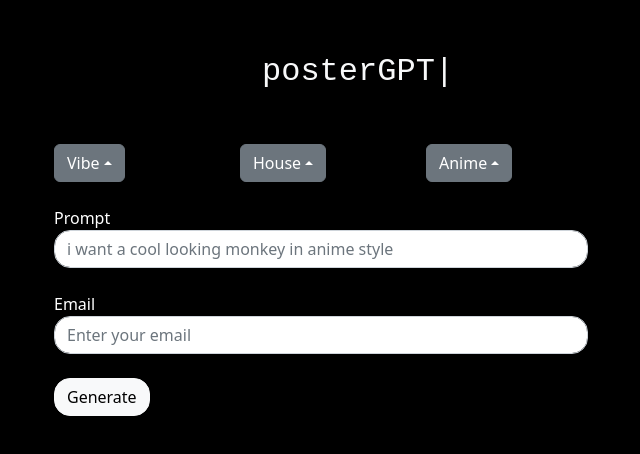
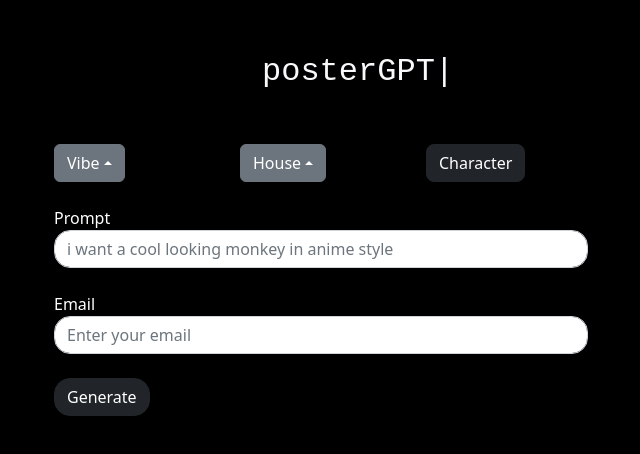
Before and after one commit to AniruthRamesh/PosterGPT, a React (Vite) app in the folder PosterGpt/: page / in a window 1280 px wide. Shown: the top 454 px of the page, without its empty margins (319-959 px from the left). Built offline with nearby package versions, Linux system fonts and the light colour scheme.

Commit message:
changed the character button

```diff
--- a/PosterGpt/src/App.jsx
+++ b/PosterGpt/src/App.jsx
@@ -9,9 +9,11 @@ import axios from "axios"
 function App() {
   const [house,setHouse] = useState("")
   const [vibe,setVibe] = useState("")
-  const [anime,setAnime] = useState("")
+  const [character,setCharacter] = useState("")
   const [prompt,setPrompt] = useState("")
   const [email,setEmail] = useState("")
+  const [toggle,setToggle] = useState(false)
+
 
   const handleVibe = (option)=>{
    setVibe(option)
@@ -21,12 +23,19 @@ function App() {
     setHouse(option)
    }
 
-   const handleAnime = (option)=>{
-    setAnime(option)
+   const handleSubmit = async ()=>{
+
+
+    const response = await axios.post("http://localhost:4000/api/prompts",{})
    }
 
-   const handleSubmit = async ()=>{
-    const response = await axios.post("http://localhost:4000/api/prompts",{})
+   const handleToggle = ()=>{
+    setToggle(true)
+   }
+
+   const handleSave = ()=>{
+    setToggle(false)
+
    }
 
   return (
@@ -81,16 +90,10 @@ function App() {
                 </div>
 
                 <div className="col-4">
-                <div class="dropup-center dropup">
-                  <button class="btn btn-secondary dropdown-toggle" type="button" data-bs-toggle="dropdown" aria-expanded="false">
-                    Anime
-                  </button>
-                  <ul class="dropdown-menu">
-                    <li><a class="dropdown-item" href="#" onClick={()=>handleAnime("Naruto")}>Naruto</a></li>
-                    <li><a class="dropdown-item" href="#" onClick={()=>handleAnime("Ichigo")}>Ichigo</a></li>
-                    <li><a class="dropdown-item" href="#" onClick={()=>handleAnime("Eren Yeager")}>Eren Yeager</a></li>
-                  </ul>
-                </div>
+                {!toggle && <button className='btn btn-dark rounded-3' onClick={handleToggle}>Character</button>}
+                {toggle && <>
+                            <input type="form" onChange={(e)=>setCharacter(e.target.value)}/><button className='btn btn-dark rounded-3 mt-1' onClick={handleSave}>save</button>
+                          </>}
                 </div>
 
               </div>
@@ -104,7 +107,7 @@ function App() {
                     <label htmlFor="emailInput" style={{color:"white"}}>Email</label>
                     <input type="email" className="form-control rounded-4" id="emailInput" placeholder="Enter your email" value={email} onChange={(e) => setEmail(e.target.value)} />
                   </div>
-                  <button className="btn btn-light rounded-4 mt-4" type="button" onClick={handleSubmit}>Generate</button>
+                  <button className="btn btn-dark rounded-4 mt-4" type="button" onClick={handleSubmit}>Generate</button>
                 </form>
 
 
```
